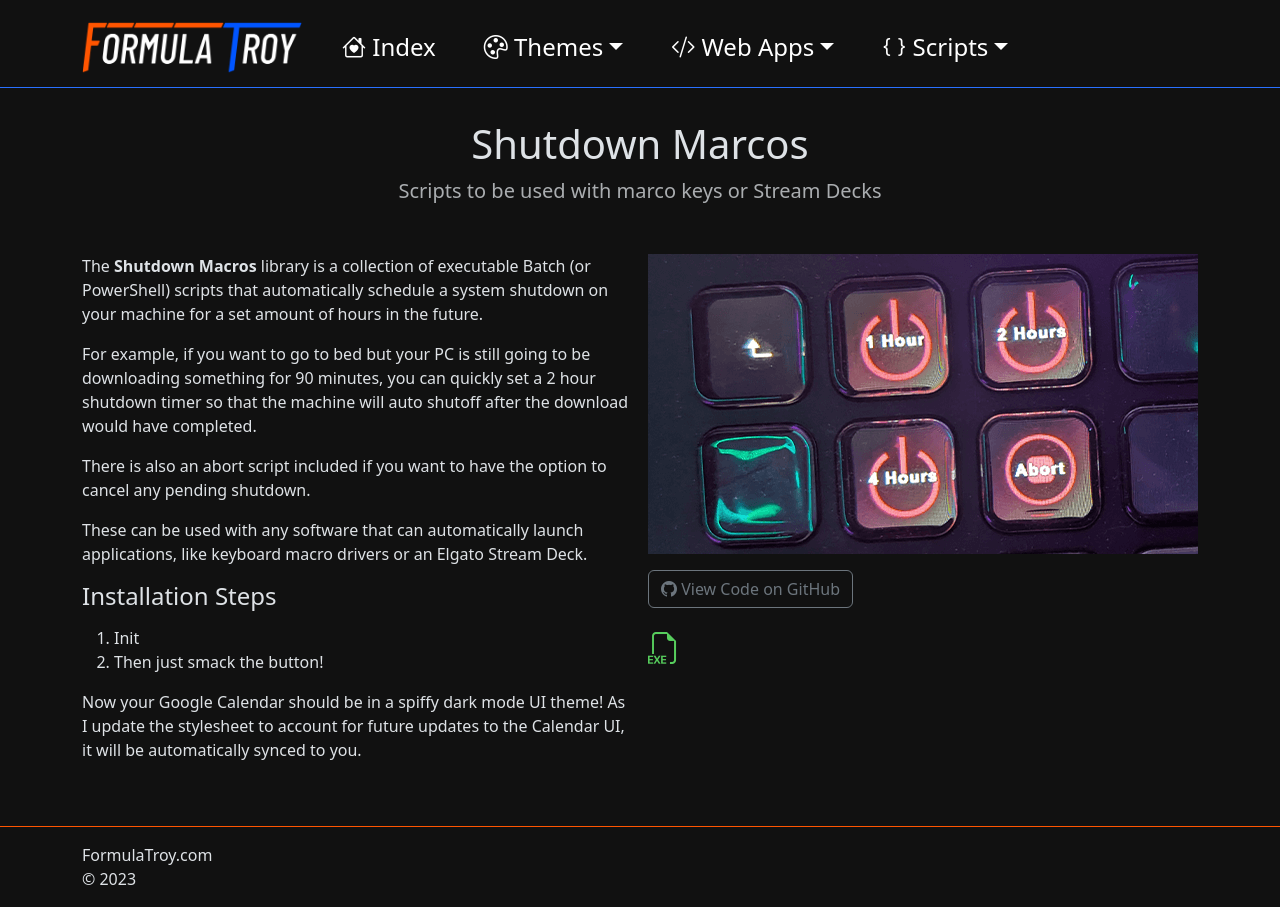
After one commit to FormulaTroy/FormulaTroy.com, a PHP site: page /shutdown in a window 1280 px wide. The commit adds this page. Run offline with PHP 8.4, Linux system fonts and the light colour scheme.

Commit message:
Init Shutdown project page

```diff
--- a/css/formulatroy.css
+++ b/css/formulatroy.css
@@ -106,6 +106,9 @@ nav {
 .ft-scss-badge {
   color: #ce679a;
 }
+.ft-exe-badge {
+  color: #57ce5d;
+}
 
 /* Footer */
 footer {
--- a/index.php
+++ b/index.php
@@ -22,7 +22,11 @@ include_once "php-inc/ft-header.php";
 
       // Google Calendar Dark Mode
       $techArray = ["css"];
-      CreateAppCard("Google Calendar Dark Mode", false, "img/projects/ftgcdm.png", "/gc-dark", "https://github.com/FormulaTroy/FormulaTroy.com/blob/main/theme/google-cal-dark/FTGoogleCalDarkMode.user.css", $techArray, "bi-calendar3", "2023", "Google Calendar's UI is so bright I can see the floaters in my eyes. This stylesheet adds Dark Mode to Google Calendar.");
+      CreateAppCard("Google Calendar Dark Mode", false, "img/projects/ftgcdm.png", "/gc-dark", "https://github.com/FormulaTroy/FormulaTroy.com/blob/main/theme/google-cal-dark/FTGoogleCalDarkMode.user.css", $techArray, "bi-calendar3", "2023-2024", "Google Calendar's UI is so bright I can see the floaters in my eyes. This stylesheet adds Dark Mode to Google Calendar.");
+
+      // Shutdown Macros
+      $techArray = ["exe"];
+      CreateAppCard("Shutdown Macros", false, "img/projects/shutdown.png", "/shutdown", "https://github.com/FormulaTroy/FormulaTroy.com/tree/main/script/shutdown", $techArray, "bi-power", "2023", "Shutdown scheduler scripts to be used with marco keys or Stream Decks. Available in Batch or PowerShell.");
 
       // Sim Racing Fuel Calculator
       $techArray = ["php", "scss"];
--- a/php-inc/ft-functions.php
+++ b/php-inc/ft-functions.php
@@ -52,6 +52,10 @@ function CreateAppCard($projectTitle, $isApp, $imgPath, $linkPath, $githubPath,
         echo "<i class=\"bi bi-filetype-scss pe-3 ft-scss-badge\"></i>";
         break;
 
+      case 'exe':
+        echo "<i class=\"bi bi-filetype-exe pe-3 ft-exe-badge\"></i>";
+        break;
+
       default:
         echo "<p class=\"text-warning\">Unknown Tech!</p>";
         break;
--- a/php-inc/ft-header.php
+++ b/php-inc/ft-header.php
@@ -39,28 +39,25 @@
               <a class="nav-link px-md-4" aria-current="page" href="/"><i class="bi bi-house-heart"></i> Index</a>
             </li>
             <li class="nav-item dropdown">
-              <a class="nav-link px-md-4 dropdown-toggle" href="#" id="navbarDropdownMenuLink" role="button"
-                data-bs-toggle="dropdown" aria-expanded="false">
-                <i class="bi bi-palette"></i> Themes
-              </a>
+              <a class="nav-link px-md-4 dropdown-toggle" href="#" id="navbarDropdownMenuLink" role="button" data-bs-toggle="dropdown" aria-expanded="false"><i class="bi bi-palette"></i> Themes</a>
               <ul class="dropdown-menu" aria-labelledby="navbarDropdownMenuLink">
-                <li><a class="dropdown-item disabled" href="#"><i class="bi bi-discord"></i> Discord Theme (WIP)</a>
-                </li>
-                <li><a class="dropdown-item" href="/gc-dark"><i class="bi bi-calendar3"></i> Google Calendar Dark
-                    Mode</a></li>
-                <li><a class="dropdown-item disabled" href="#"><i class="bi bi-steam"></i> Steam Deck Theme (WIP)</a>
-                </li>
+                <li><a class="dropdown-item" href="/gc-dark"><i class="bi bi-calendar3"></i> Google Calendar Dark Mode</a></li>
+                <li><a class="dropdown-item disabled" href="#"><i class="bi bi-steam"></i> Steam Deck Theme (WIP)</a></li>
+                <li><a class="dropdown-item disabled" href="#"><i class="bi bi-discord"></i> Discord Theme (WIP)</a></li>
               </ul>
             </li>
             <li class="nav-item dropdown">
-              <a class="nav-link px-md-4 dropdown-toggle" href="#" id="navbarDropdownMenuLink" role="button"
-                data-bs-toggle="dropdown" aria-expanded="false">
-                <i class="bi bi-code-slash"></i> Web Apps
-              </a>
+              <a class="nav-link px-md-4 dropdown-toggle" href="#" id="navbarDropdownMenuLink" role="button" data-bs-toggle="dropdown" aria-expanded="false"><i class="bi bi-code-slash"></i> Web Apps</a>
               <ul class="dropdown-menu" aria-labelledby="navbarDropdownMenuLink">
                 <li><a class="dropdown-item" href="https://formulatroy.com/app/racing-calculator/" target="_blank"><i class="bi bi-fuel-pump"></i> Racing Fuel Calculator</a></li>
                 <li><a class="dropdown-item" href="https://formulatroy.com/app/chess/" target="_blank"><i class="bi bi-box-arrow-up-right"></i> Chessboard</a></li>
                 <li><a class="dropdown-item" href="https://formulatroy.com/app/canasta/" target="_blank"><i class="bi bi-suit-spade-fill"></i> Canasta Score Tracker</a></li>
+              </ul>
+            </li>
+            <li class="nav-item dropdown">
+              <a class="nav-link px-md-4 dropdown-toggle" href="#" id="navbarDropdownMenuLink" role="button" data-bs-toggle="dropdown" aria-expanded="false"><i class="bi bi-braces"></i> Scripts</a>
+              <ul class="dropdown-menu" aria-labelledby="navbarDropdownMenuLink">
+                <li><a class="dropdown-item" href="/shutdown"><i class="bi bi-power"></i> Shutdown Macros</a></li>
               </ul>
             </li>
           </ul>
--- /dev/null
+++ b/shutdown.php
@@ -0,0 +1,43 @@
+<?php
+$pageTitle = "Shutdown Macros";
+include_once "php-inc/ft-functions.php";
+include_once "php-inc/ft-header.php";
+?>
+
+<main>
+
+  <?php
+  # Hero
+  CreateHeroText("Shutdown Marcos", "Scripts to be used with marco keys or Stream Decks");
+  ?>
+
+  <?php # Page ?>
+  <div class="container">
+    <div class="row g-3">
+      <div class="col-12 col-lg-6">
+        <p>The <strong>Shutdown Macros</strong> library is a collection of executable Batch (or PowerShell) scripts that automatically schedule a system shutdown on your machine for a set amount of hours in the future.</p>
+        <p>For example, if you want to go to bed but your PC is still going to be downloading something for 90 minutes, you can quickly set a 2 hour shutdown timer so that the machine will auto shutoff after the download would have completed.</p>
+        <p>There is also an abort script included if you want to have the option to cancel any pending shutdown.</p>
+        <p>These can be used with any software that can automatically launch applications, like keyboard macro drivers or an Elgato Stream Deck.</p>
+        <h4>Installation Steps</h4>
+        <p>
+          <ol>
+            <li>Init</li>
+            <li>Then just smack the button!</li>
+          </ol>
+        </p>
+        <p>
+          Now your Google Calendar should be in a spiffy dark mode UI theme! As I update the stylesheet to account for future updates to the Calendar UI, it will be automatically synced to you.</p>
+      </div>
+      <div class="col-12 col-lg-6">
+        <p><img src="img/projects/shutdown.png" class="img-fluid" alt=""></p>
+        <p><a class="btn btn-outline-secondary" href="https://github.com/FormulaTroy/FormulaTroy.com/tree/main/script/shutdown" role="button" target="_blank"><i class="bi bi-github"></i> View Code on GitHub</a></p>
+        <p class="fs-2"><i class="bi bi-filetype-exe pe-3 ft-exe-badge"></i></p>
+      </div>
+
+    </div>
+  </div>
+
+</main>
+
+<?php include_once "php-inc/ft-footer.php"; ?>
```
Also changed, not shown: img/projects/shutdown.png (added), 2 other files.
